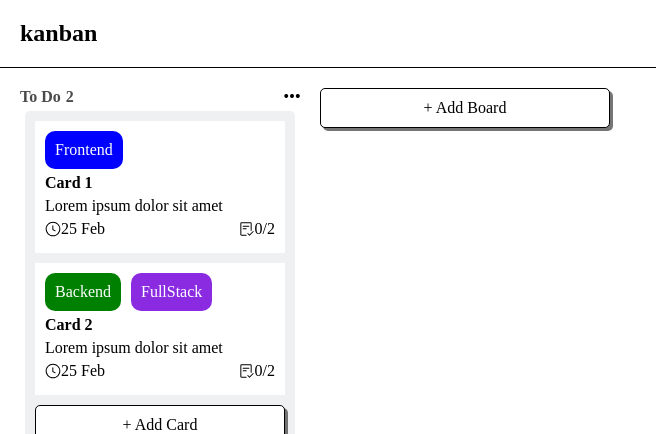
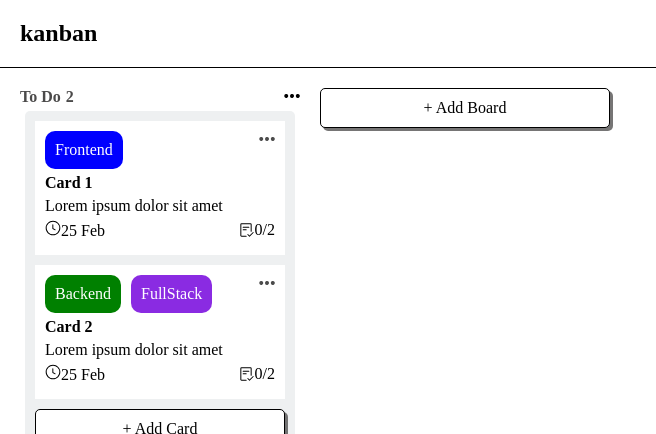
Before and after one commit to SaikatDeb12/kanban-board, a React (Vite) app: page / in a window 1280 px wide. Shown: the top 434 px of the page, without its empty margins (0-656 px from the left). Built offline with nearby package versions, Linux system fonts and the light colour scheme.

Commit message:
fixed delete card

```diff
--- a/src/Components/Card/Card.jsx
+++ b/src/Components/Card/Card.jsx
@@ -19,6 +19,7 @@ const Card = ({
   const [dropdown, showDropdown] = useState(false);
   const [showModal, setShowModal] = useState(false);
   const { id, title, date, tasks, labels } = cards;
+
   return (
     <>
       {showModal && (
@@ -46,42 +47,42 @@ const Card = ({
                 <Chip key={index} text={label.tag} color={label.color} />
               ))}
             </div>
+            <div className="options-container">
               <SlOptions
-              style={dropdown && { opacity: "1" }}
-              className="options"
+                className="options-icon"
                 onClick={(e) => {
                   e.stopPropagation();
                   showDropdown(!dropdown);
                 }}
               />
+              {dropdown && (
                 <Dropdown>
-              {dropdown ? (
                   <p
                     onClick={(e) => {
                       e.stopPropagation();
-                    removeCard;
+                      removeCard(cards.id);
+                      showDropdown(false);
                     }}
                   >
                     Delete Card
                   </p>
-              ) : (
-                ""
+                </Dropdown>
               )}
-            </Dropdown>
+            </div>
           </div>
           <div className="card-title">{cards?.title}</div>
           <div className="card-task">{cards?.desc}</div>
           <div className="card-footer">
             <div className="card-footer-left">
+              <span>
                 <GoClock />
                 {cards.date}
+              </span>
             </div>
             <div className="card-footer-right">
               <GoChecklist />
-              <p>
               {cards.task.filter((item) => item.completed).length}/
               {cards.task.length}
-              </p>
             </div>
           </div>
         </div>
@@ -89,4 +90,5 @@ const Card = ({
     </>
   );
 };
+
 export default Card;
--- a/src/Components/Card/Card.scss
+++ b/src/Components/Card/Card.scss
@@ -17,15 +17,24 @@
 .card-info {
   display: flex;
 }
+.options-container {
+  position: relative;
+  display: inline-block;
 
-.options {
-  opacity: 0;
-  cursor: pointer;
-}
+  .options-icon {
+    cursor: pointer;
+    opacity: 0.7;
+    &:hover {
+      opacity: 1;
+    }
+  }
 
-.card:hover .options {
-  transition: 200ms;
-  opacity: 1;
+  > div {
+    position: absolute;
+    top: 20px;
+    right: 0;
+    z-index: 1;
+  }
 }
 
 .card-title {
```
Lines whose indentation alone changed are shown as unchanged.
